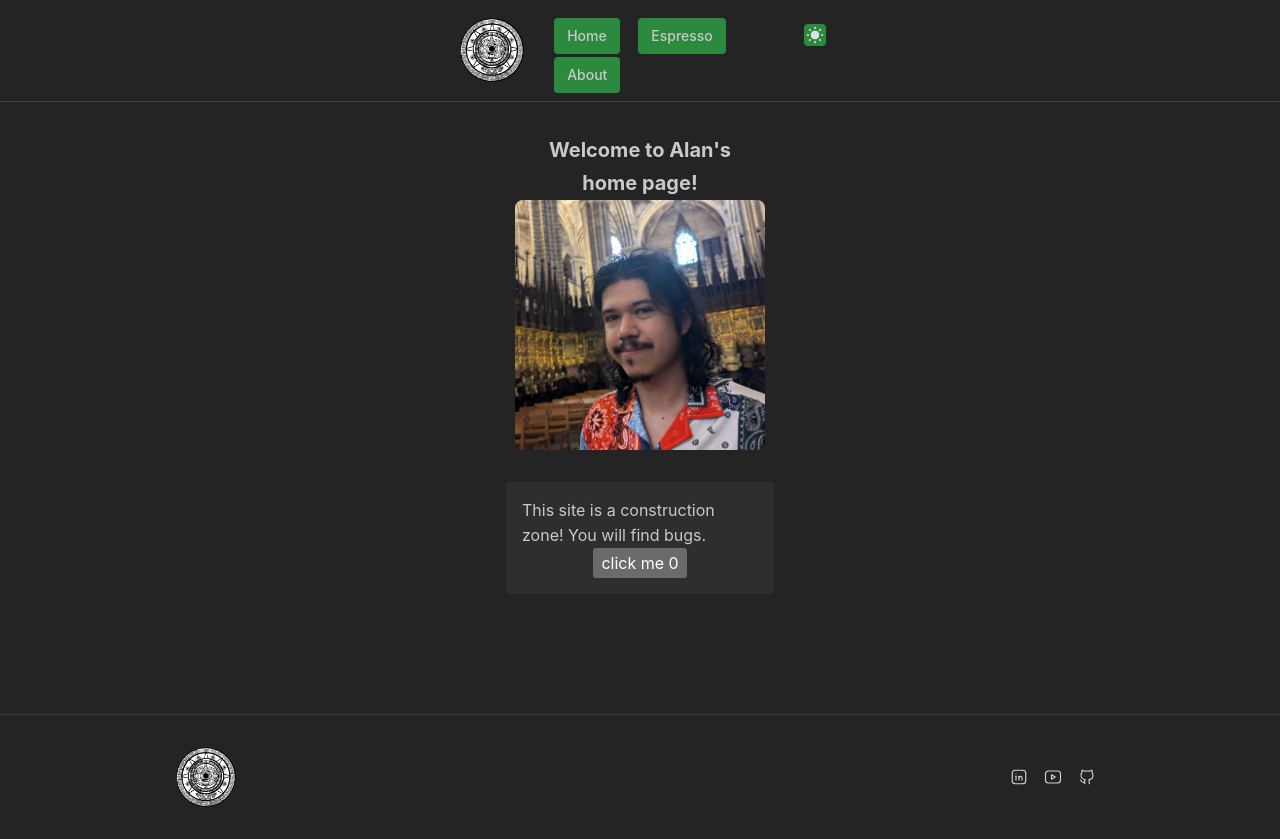
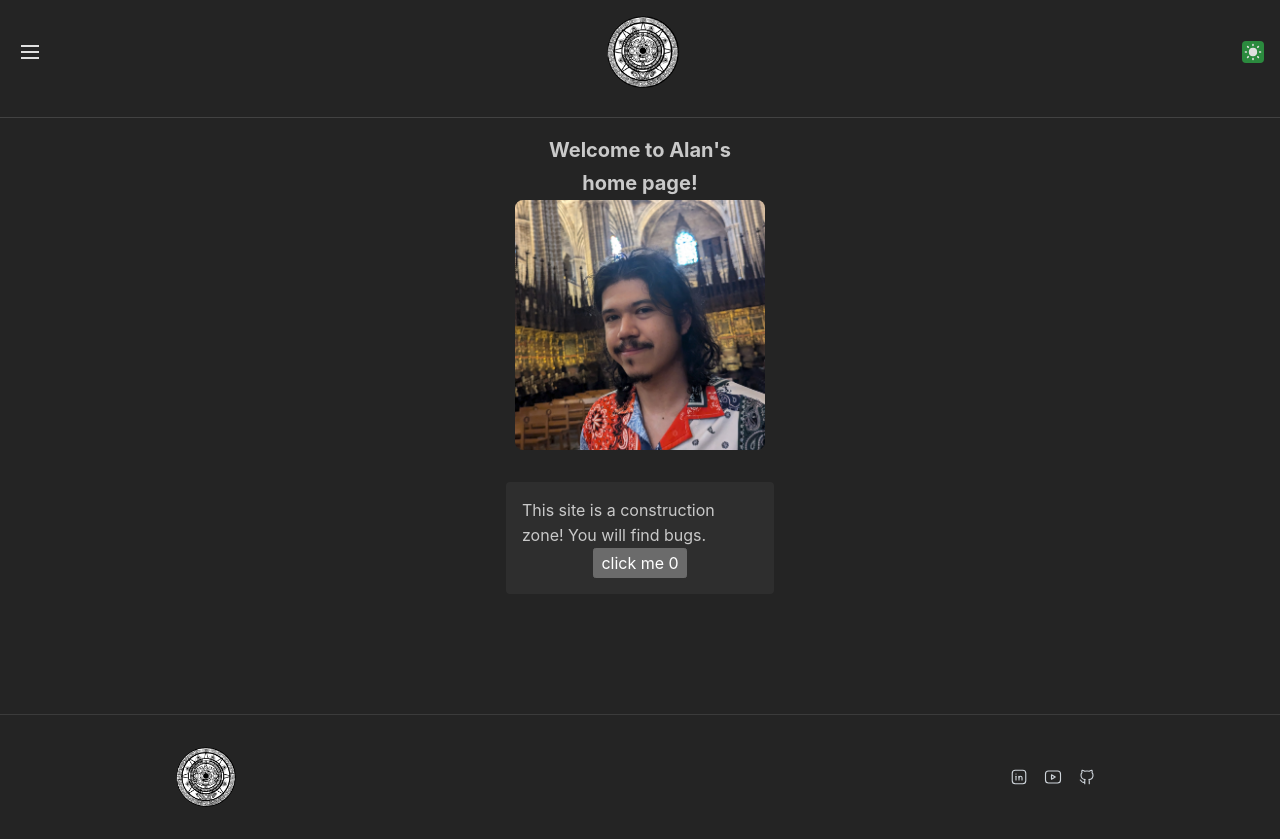
Before and after one commit to SuperCoolAlan/asandov.com, a React (Vite) app in the folder vite-app/: page / in a window 1280 px wide. Built offline with nearby package versions, Linux system fonts and the light colour scheme.

Commit message:
move to burger for routing, renew header

```diff
--- a/vite-app/src/Router.tsx
+++ b/vite-app/src/Router.tsx
@@ -13,7 +13,7 @@ const router = createBrowserRouter([
     element: <EspressoPage />,
   },
   {
-    path: '/work',
+    path: '/about',
     element: <WorkInfoPage />,
   },
 ]);
--- a/vite-app/src/components/HeaderSimple/HeaderSimple.module.css
+++ b/vite-app/src/components/HeaderSimple/HeaderSimple.module.css
@@ -1,6 +1,7 @@
 .header {
   height: rem(102px);
-  margin-bottom: rem(32);
+  margin-bottom: rem(16);
+  margin-top: rem(16);
   background-color: var(--mantine-color-body);
   border-bottom: rem(1px) solid light-dark(var(--mantine-color-gray-3), var(--mantine-color-dark-4));
 }
--- a/vite-app/src/components/HeaderSimple/HeaderSimple.tsx
+++ b/vite-app/src/components/HeaderSimple/HeaderSimple.tsx
@@ -1,16 +1,15 @@
 import { useState } from 'react';
-import { Container, Group, Burger, Image, Grid, Center, Space, Button, useMantineColorScheme, ActionIcon } from '@mantine/core';
+import { Text, Container, Group, Burger, Image, Button, useMantineColorScheme, ActionIcon, Drawer, Flex, SimpleGrid, Stack } from '@mantine/core';
 import { useDisclosure } from '@mantine/hooks';
 import classes from './HeaderSimple.module.css';
 import tlatoaniLogo from '../../assets/logotransparent.png'
-import { theme } from '@/theme';
 import { IconMoonStars, IconSunFilled } from '@tabler/icons-react';
 import { Link } from 'react-router-dom';
 
 const links = [
   { link: '/', label: 'Home' },
   { link: '/coffee', label: 'Espresso' },
-  { link: '/work', label: 'About' }
+  { link: '/about', label: 'About' }
   // { link: '/grub', label: 'Gastronomy' },
   // { link: '/vroom', label: 'Cars' },
 ];
@@ -22,7 +21,6 @@ export function HeaderSimple() {
 
   const items = links.map((link) => (
     <Button
-      color={theme.black}
       component={Link}
       size="sm"
       key={link.label}
@@ -38,37 +36,34 @@ export function HeaderSimple() {
     </Button>
   ));
 
+  const navbar = links.map((link) => (
+    <Link
+      to={link.link}
+      key={link.label}
+      className={classes.link}
+      onClick={(event) => {
+        setActive(link.link);
+      }}>
+      {link.label}
+    </Link>
+  ))
+
 
   return (
     <header className={classes.header}>
       <Container size="xl" className={classes.inner}>
-        <Center>
-          <Grid>
-            {/* <Grid.Col span={1} >
-
-            </Grid.Col> */}
-            <Grid.Col span={3}>
-              <Space h={18} />
-              <Image h="64" w="64" src={tlatoaniLogo} alt="Tlatoani Technologies Logo" />
-            </Grid.Col>
-            <Grid.Col span={6}>
-              <Space h={18} />
-              <Group justify='space-between' gap={3} visibleFrom="xs">
-                {items}
-              </Group>
-            </Grid.Col>
-            <Grid.Col span={2}>
-
-            </Grid.Col>
-            <Grid.Col span={1}>
-              <Space h={24} />
-              <ActionIcon onClick={() => toggleColorScheme()} size="sm" visibleFrom='xs'>
-                {colorScheme == 'dark' ? <IconSunFilled /> : <IconMoonStars />}
-              </ActionIcon>
-            </Grid.Col>
-          </Grid>
-        </Center>
-        <Burger opened={opened} onClick={toggle} hiddenFrom="xs" size="sm" />
+        <Drawer opened={opened} onClose={toggle} title="asandov.com" size="xs">
+          <Stack justify='group-child-width' gap={0}>
+            {navbar}
+          </Stack>
+        </Drawer>
+        <Group justify='space-between'>
+          <Burger opened={opened} onClick={toggle} size="sm" />
+          <Image h="72" w="72" src={tlatoaniLogo} alt="Tlatoani Technologies Logo" />
+          <ActionIcon onClick={() => toggleColorScheme()} size="sm" >
+            {colorScheme == 'dark' ? <IconSunFilled /> : <IconMoonStars />}
+          </ActionIcon>
+        </Group>
       </Container>
     </header>
   );
```
